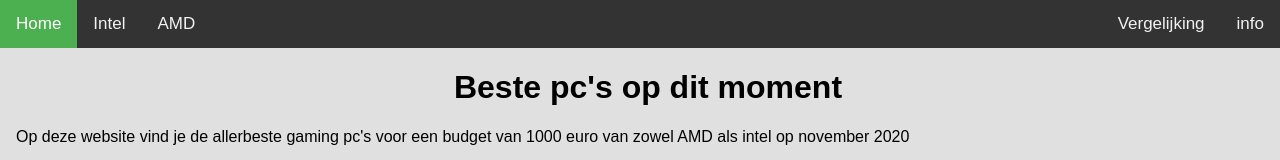
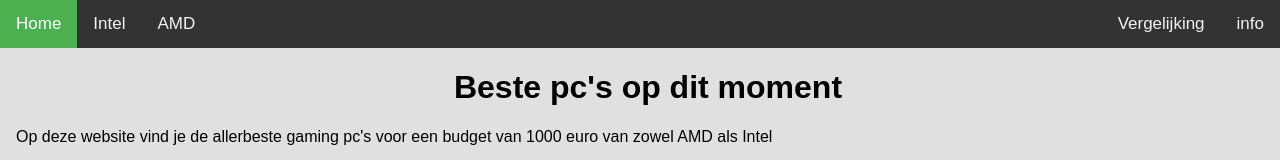
Before and after one commit to BasBonemeijer/BasBonemeijer.github.io, a plain HTML site: page index.html in a window 1280 px wide. Shown: the top 160 px of the page. Drawn offline with Linux system fonts and the light colour scheme; grey boxes are pictures that could not be loaded.

Commit message:
Update index.html

```diff
--- a/index.html
+++ b/index.html
@@ -61,7 +61,7 @@ h1 {
 
 <div style="padding-left:16px">
   <h1>Beste pc's op dit moment</h1>
-  <p>Op deze website vind je de allerbeste gaming pc's voor een budget van 1000 euro van zowel AMD als intel op november 2020</p>
+  <p>Op deze website vind je de allerbeste gaming pc's voor een budget van 1000 euro van zowel AMD als Intel</p>
 </div>
 
 
```
